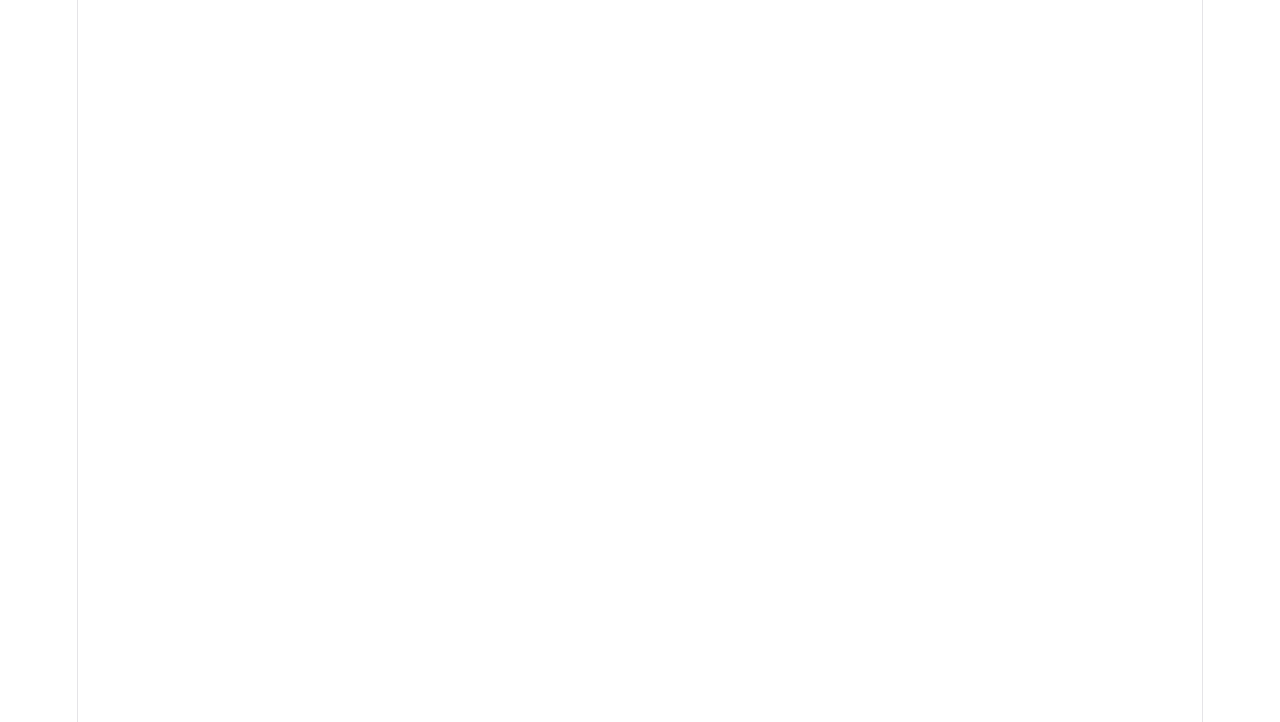
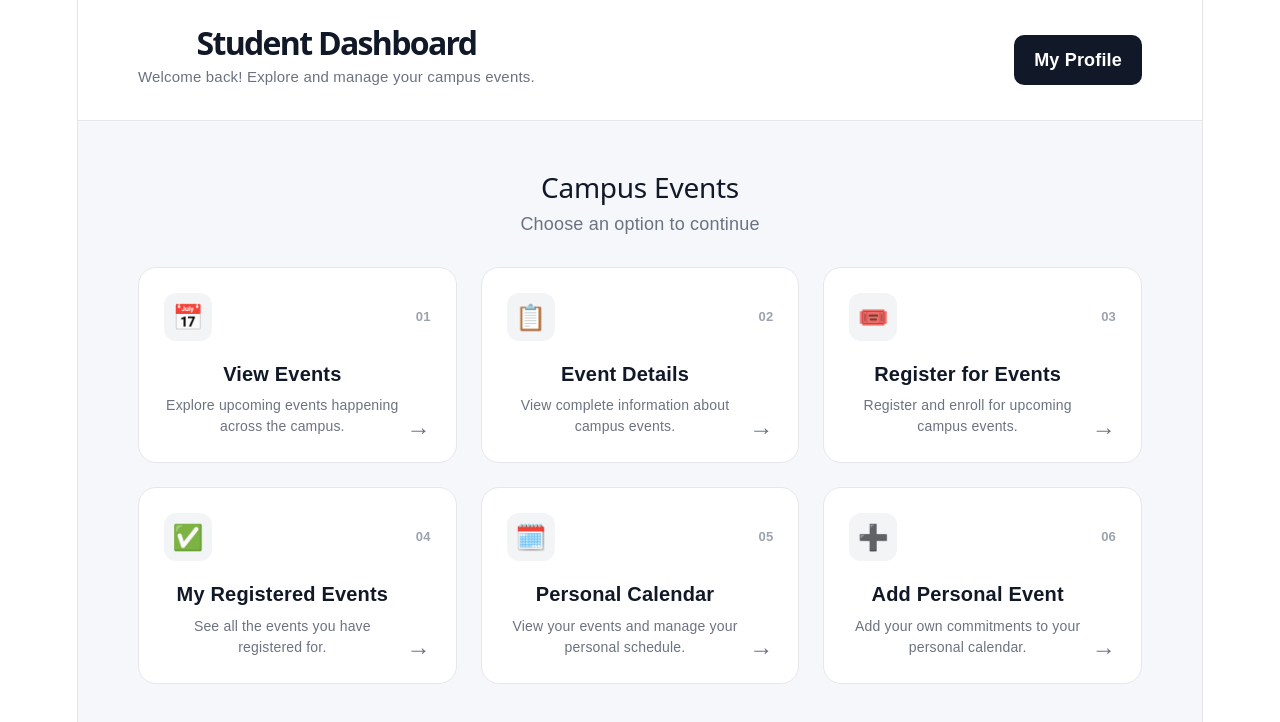
Before and after one commit to Khushinew/campus-event-portal, a React app in the folder frontend/: page /student-dashboard in a window 1280 px wide. Before the commit this address had no page. Shown: the top 722 px of the page. Built offline with nearby package versions, Linux system fonts and the light colour scheme; the HTML template or start-up script is replaced by a standard one.

Commit message:
Create student dashboard

```diff
--- a/frontend/src/App.jsx
+++ b/frontend/src/App.jsx
@@ -3,14 +3,23 @@ import { BrowserRouter, Routes, Route } from "react-router-dom";
 import Home from "./pages/Home";
 import Login from "./pages/Login";
 import Register from "./pages/Register";
+import StudentDashboard from "./pages/StudentDashboard";
 
 function App() {
   return (
     <BrowserRouter>
       <Routes>
+
         <Route path="/" element={<Home />} />
         <Route path="/login" element={<Login />} />
         <Route path="/register" element={<Register />} />
+
+        {/* Student Dashboard */}
+        <Route
+          path="/student-dashboard"
+          element={<StudentDashboard />}
+        />
+
       </Routes>
     </BrowserRouter>
   );
--- /dev/null
+++ b/frontend/src/pages/StudentDashboard.css
@@ -0,0 +1,200 @@
+.student-dashboard {
+  min-height: 100vh;
+  background: #f5f7fb;
+  color: #1f2937;
+}
+
+/* Header */
+
+.student-header {
+  background: #ffffff;
+  padding: 30px 60px;
+  display: flex;
+  justify-content: space-between;
+  align-items: center;
+  border-bottom: 1px solid #e5e7eb;
+}
+
+.student-header h1 {
+  margin: 0;
+  font-size: 32px;
+  font-weight: 700;
+  color: #111827;
+}
+
+.student-header p {
+  margin: 8px 0 0;
+  color: #6b7280;
+  font-size: 15px;
+}
+
+.profile-btn {
+  text-decoration: none;
+  background: #111827;
+  color: #ffffff;
+  padding: 12px 20px;
+  border-radius: 10px;
+  font-weight: 600;
+  transition: 0.2s ease;
+}
+
+.profile-btn:hover {
+  background: #374151;
+  transform: translateY(-1px);
+}
+
+/* Main Content */
+
+.student-content {
+  padding: 50px 60px;
+  max-width: 1250px;
+  margin: auto;
+}
+
+.dashboard-title {
+  margin-bottom: 30px;
+}
+
+.dashboard-title h2 {
+  margin: 0;
+  font-size: 28px;
+  color: #111827;
+}
+
+.dashboard-title p {
+  margin-top: 7px;
+  color: #6b7280;
+}
+
+/* Cards */
+
+.student-grid {
+  display: grid;
+  grid-template-columns: repeat(3, 1fr);
+  gap: 24px;
+}
+
+.student-card {
+  position: relative;
+  min-height: 190px;
+  padding: 25px;
+  background: #ffffff;
+  border: 1px solid #e5e7eb;
+  border-radius: 18px;
+  text-decoration: none;
+  color: #1f2937;
+  display: flex;
+  flex-direction: column;
+  justify-content: space-between;
+  overflow: hidden;
+  transition:
+    transform 0.2s ease,
+    box-shadow 0.2s ease,
+    border-color 0.2s ease;
+}
+
+.student-card:hover {
+  transform: translateY(-5px);
+  box-shadow: 0 12px 30px rgba(0, 0, 0, 0.08);
+  border-color: #d1d5db;
+}
+
+/* Card Top */
+
+.card-top {
+  display: flex;
+  justify-content: space-between;
+  align-items: center;
+}
+
+.card-icon {
+  width: 48px;
+  height: 48px;
+  display: flex;
+  align-items: center;
+  justify-content: center;
+  background: #f3f4f6;
+  border-radius: 12px;
+  font-size: 25px;
+}
+
+.card-number {
+  font-size: 13px;
+  font-weight: 700;
+  color: #9ca3af;
+}
+
+/* Card Content */
+
+.card-content {
+  margin-top: 20px;
+  padding-right: 30px;
+}
+
+.student-card h3 {
+  margin: 0 0 8px;
+  font-size: 20px;
+  color: #111827;
+}
+
+.student-card p {
+  margin: 0;
+  color: #6b7280;
+  line-height: 1.5;
+  font-size: 14px;
+}
+
+/* Arrow */
+
+.arrow {
+  position: absolute;
+  right: 25px;
+  bottom: 22px;
+  font-size: 24px;
+  color: #6b7280;
+  transition: transform 0.2s ease;
+}
+
+.student-card:hover .arrow {
+  transform: translateX(5px);
+  color: #111827;
+}
+
+/* Tablet */
+
+@media (max-width: 950px) {
+  .student-grid {
+    grid-template-columns: repeat(2, 1fr);
+  }
+
+  .student-header {
+    padding: 30px 35px;
+  }
+
+  .student-content {
+    padding: 40px 35px;
+  }
+}
+
+/* Mobile */
+
+@media (max-width: 600px) {
+  .student-header {
+    padding: 25px;
+    flex-direction: column;
+    align-items: flex-start;
+    gap: 20px;
+  }
+
+  .student-header h1 {
+    font-size: 27px;
+  }
+
+  .student-content {
+    padding: 30px 20px;
+  }
+
+  .student-grid {
+    grid-template-columns: 1fr;
+  }
+}
--- /dev/null
+++ b/frontend/src/pages/StudentDashboard.jsx
@@ -0,0 +1,139 @@
+import {Link} from "react-router-dom";
+import "./StudentDashboard.css";
+
+function StudentDashboard() {
+  return (
+    <div className="student-dashboard">
+
+      {/* Header */}
+      <header className="student-header">
+        <div>
+          <h1>Student Dashboard</h1>
+          <p>Welcome back! Explore and manage your campus events.</p>
+        </div>
+
+        <Link to="/student/profile" className="profile-btn">
+          My Profile
+        </Link>
+      </header>
+
+      {/* Main Content */}
+      <main className="student-content">
+
+        <div className="dashboard-title">
+          <h2>Campus Events</h2>
+          <p>Choose an option to continue</p>
+        </div>
+
+        <div className="student-grid">
+
+          {/* View Events */}
+          <Link to="/student/events" className="student-card">
+            <div className="card-top">
+              <div className="card-icon">📅</div>
+              <span className="card-number">01</span>
+            </div>
+
+            <div className="card-content">
+              <h3>View Events</h3>
+              <p>
+                Explore upcoming events happening across the campus.
+              </p>
+            </div>
+
+            <span className="arrow">→</span>
+          </Link>
+
+          {/* Event Details */}
+          <Link to="/student/event-details" className="student-card">
+            <div className="card-top">
+              <div className="card-icon">📋</div>
+              <span className="card-number">02</span>
+            </div>
+
+            <div className="card-content">
+              <h3>Event Details</h3>
+              <p>
+                View complete information about campus events.
+              </p>
+            </div>
+
+            <span className="arrow">→</span>
+          </Link>
+
+          {/* Register */}
+          <Link to="/student/register-event" className="student-card">
+            <div className="card-top">
+              <div className="card-icon">🎟️</div>
+              <span className="card-number">03</span>
+            </div>
+
+            <div className="card-content">
+              <h3>Register for Events</h3>
+              <p>
+                Register and enroll for upcoming campus events.
+              </p>
+            </div>
+
+            <span className="arrow">→</span>
+          </Link>
+
+          {/* Registered Events */}
+          <Link to="/student/registered-events" className="student-card">
+            <div className="card-top">
+              <div className="card-icon">✅</div>
+              <span className="card-number">04</span>
+            </div>
+
+            <div className="card-content">
+              <h3>My Registered Events</h3>
+              <p>
+                See all the events you have registered for.
+              </p>
+            </div>
+
+            <span className="arrow">→</span>
+          </Link>
+
+          {/* Calendar */}
+          <Link to="/student/calendar" className="student-card">
+            <div className="card-top">
+              <div className="card-icon">🗓️</div>
+              <span className="card-number">05</span>
+            </div>
+
+            <div className="card-content">
+              <h3>Personal Calendar</h3>
+              <p>
+                View your events and manage your personal schedule.
+              </p>
+            </div>
+
+            <span className="arrow">→</span>
+          </Link>
+
+          {/* Add Personal Event */}
+          <Link to="/student/add-event" className="student-card">
+            <div className="card-top">
+              <div className="card-icon">➕</div>
+              <span className="card-number">06</span>
+            </div>
+
+            <div className="card-content">
+              <h3>Add Personal Event</h3>
+              <p>
+                Add your own commitments to your personal calendar.
+              </p>
+            </div>
+
+            <span className="arrow">→</span>
+          </Link>
+
+        </div>
+      </main>
+
+    </div>
+  );
+}
+
+export default StudentDashboard;
```
Lines whose indentation alone changed are shown as unchanged.
